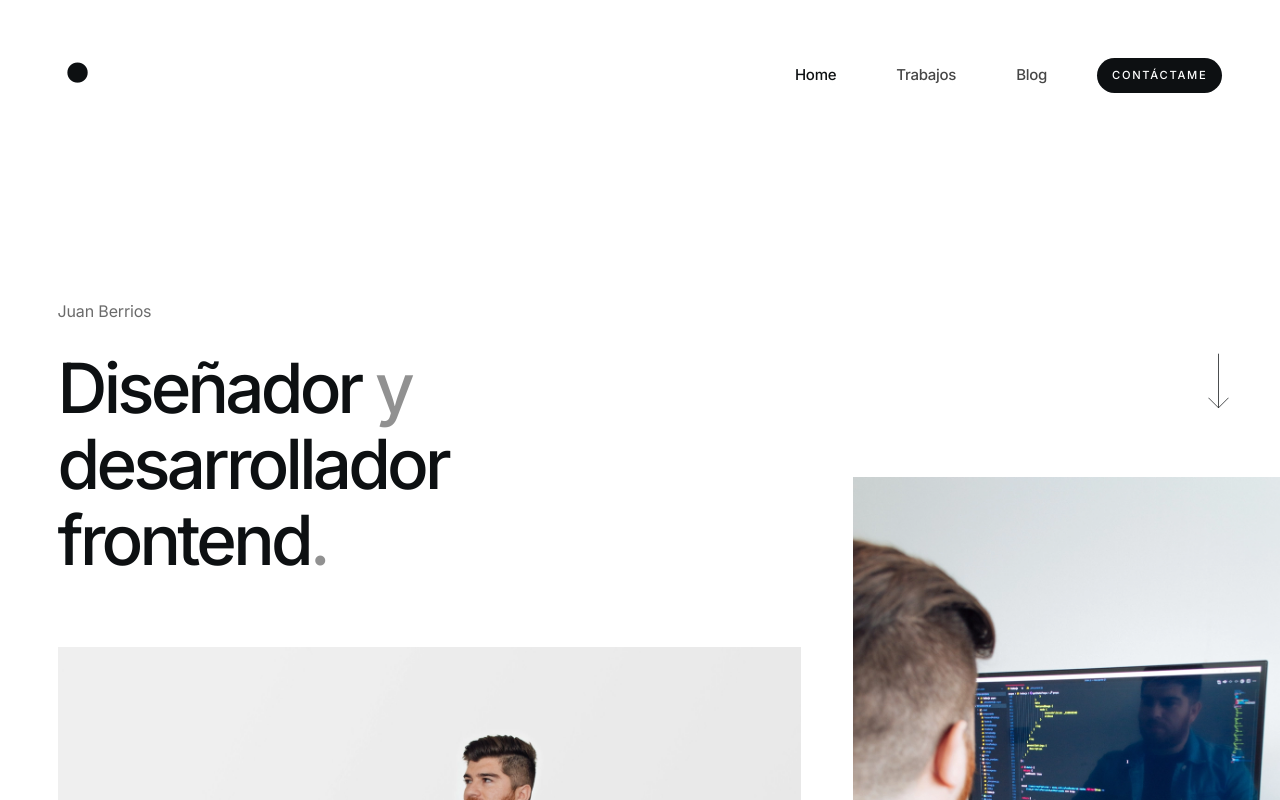
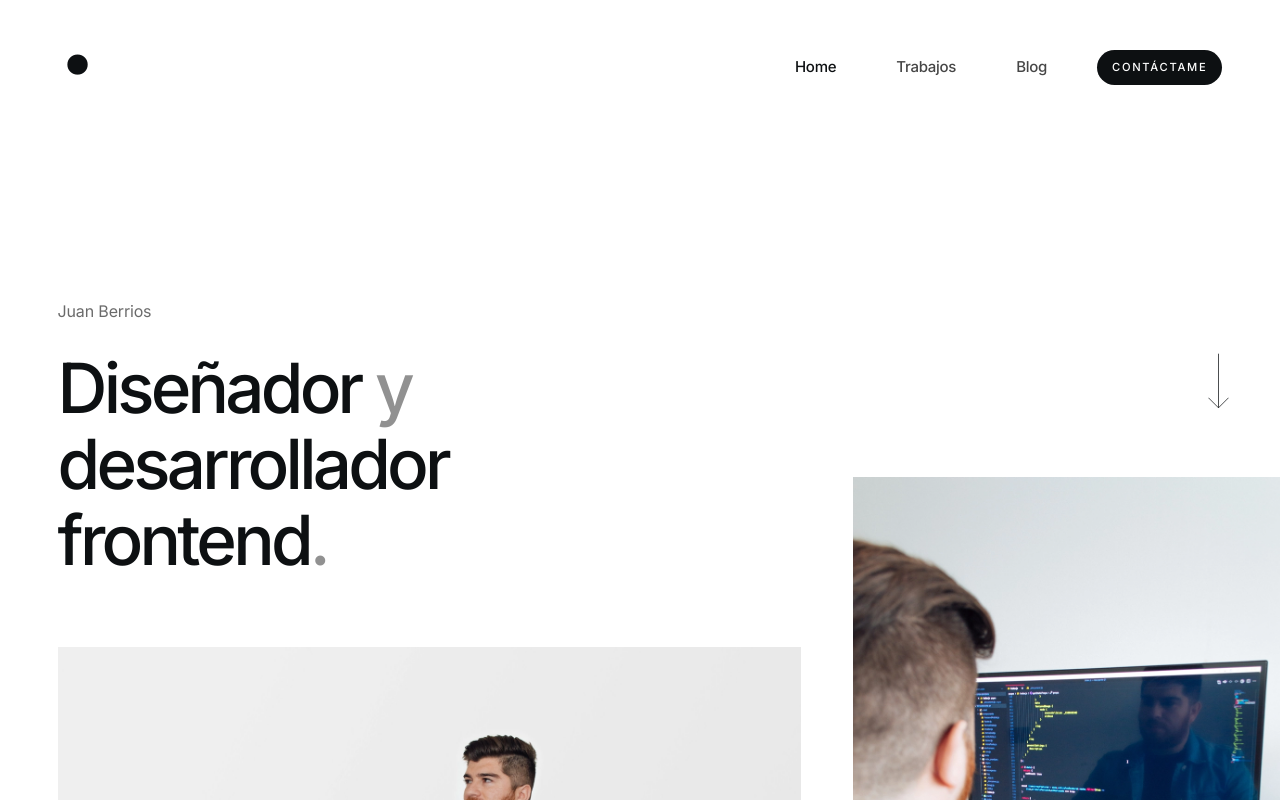
Before and after one commit to dandelior/juanberrios-21, a Next.js app: page / in a window 1280 px wide. Shown: the top 800 px of the page. Built offline with nearby package versions, Linux system fonts and the light colour scheme.

Commit message:
Header padding fixed on  1280px

```diff
--- a/styles/parts/Header.module.sass
+++ b/styles/parts/Header.module.sass
@@ -17,7 +17,7 @@
     display: flex
     margin: auto
     // padding: 60px 5.4vw
-    padding: 58px 4.5vw
+    padding: 50px 4.5vw
     justify-content: space-between
     &.fixed
       position: absolute
```
